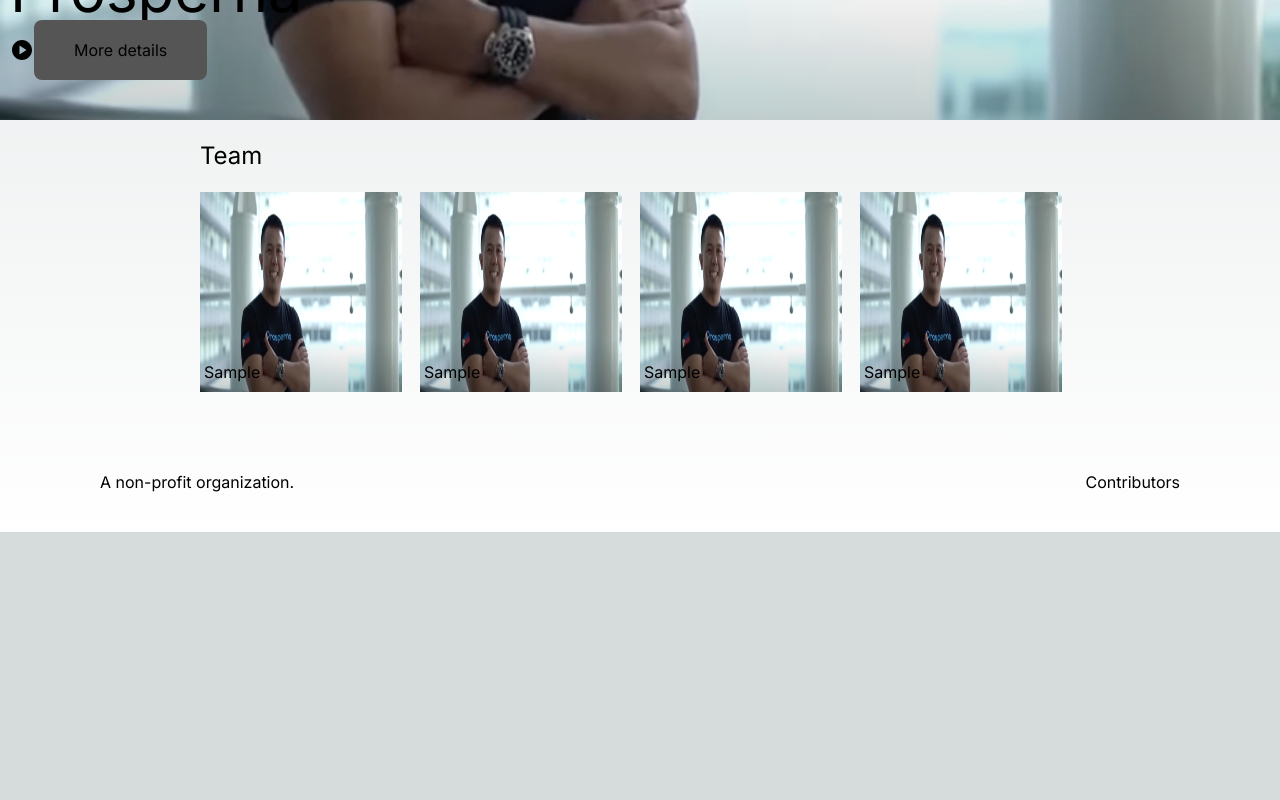
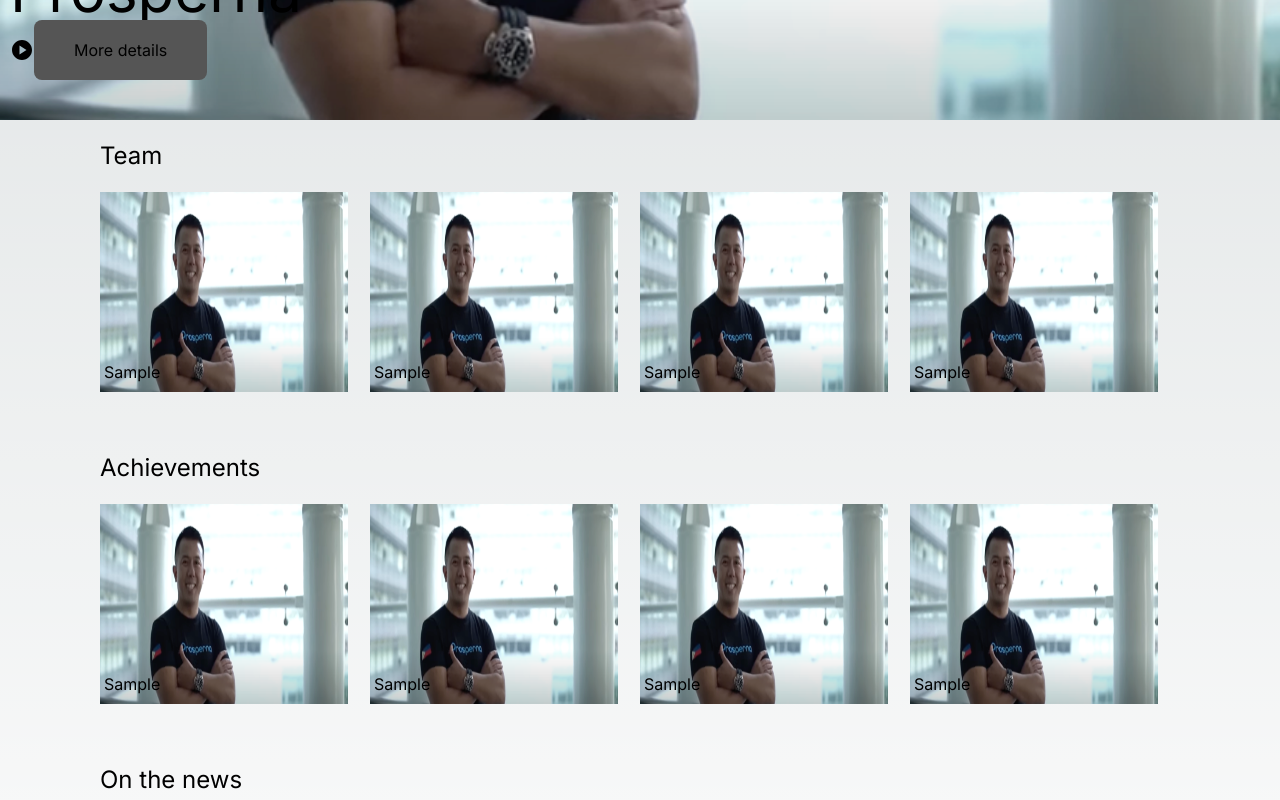
Before and after one commit to phstartup/phstartup_web, a Next.js app: page /profile in a window 1280 px wide. Shown: the part 620-1420 px from the top of the page. Before the commit the page ends 1152 px from the top, so only its background shows below. Built offline with nearby package versions, Linux system fonts and the light colour scheme.

Commit message:
initial on profile

```diff
--- a/src/app/profile/page.js
+++ b/src/app/profile/page.js
@@ -7,14 +7,23 @@ import String from '@/utils/String'
 function page(props) {
     return (
         <div
-        className='w-full float-left'
+            className='w-full float-left'
         >
             <Featured />
             <div
-                className='float-left w-full px-[100px] pr-[100px]'
+                className='float-left'
             >
                 <Collections
                     title="Team"
+                />
+
+                <Collections
+                    title="Achievements"
+                />
+
+
+                <Collections
+                    title="On the news"
                 />
             </div>
         </div>
```
